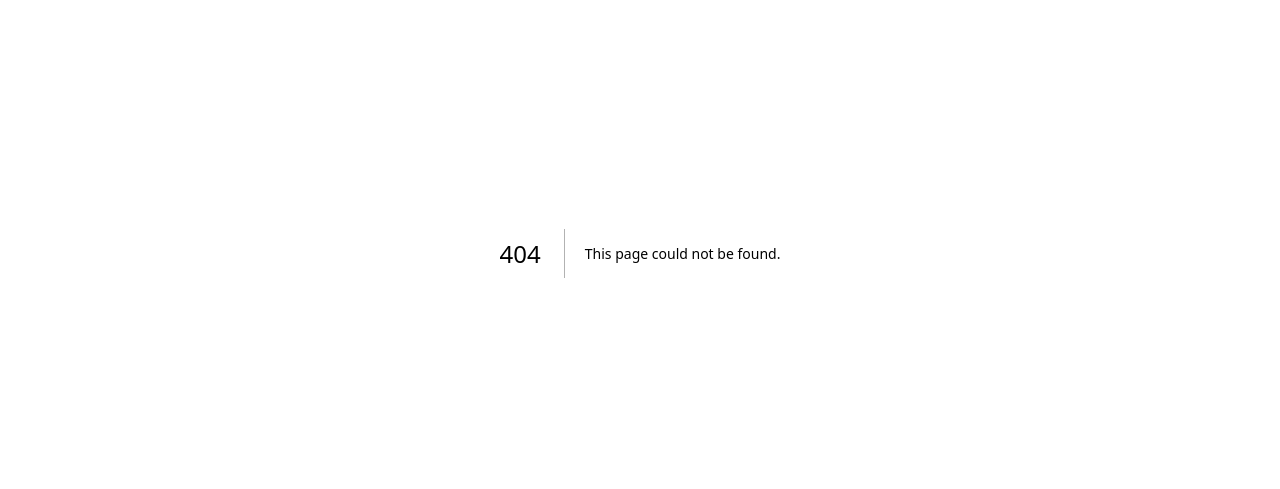
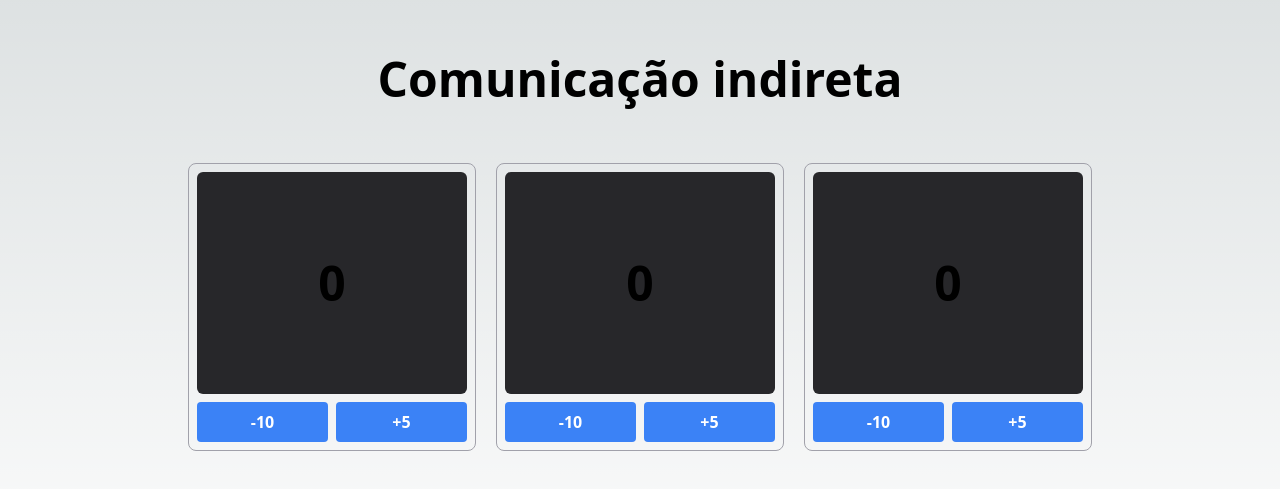
Before and after one commit to VictorMello1993/transformacao-dev-coder, a Next.js app: page /comunicacao/indireta in a window 1280 px wide. Before the commit this address had no page. Shown: the part 147-636 px from the top of the page. Built offline with nearby package versions, Linux system fonts and the light colour scheme.

Commit message:
comunicacao indireta (de filho para o pai)

```diff
--- /dev/null
+++ b/src/components/comunicacao/indireta/Botoes.tsx
@@ -0,0 +1,13 @@
+interface BotoesProps {
+  inc: (valor?: number) => void
+  dec: (valor?: number) => void
+}
+
+export default function Botoes(props: BotoesProps) {
+  return (
+    <div className="flex justify-between pt-2 gap-2">
+      <button className="botoes flex-1" onClick={() => props.dec(10)}>-{10}</button>
+      <button className="botoes flex-1" onClick={() => props.inc(5)}>+{5}</button>
+    </div>
+  )
+}
--- /dev/null
+++ b/src/components/comunicacao/indireta/Contador.tsx
@@ -0,0 +1,22 @@
+import { useState } from "react";
+import Botoes from "./Botoes";
+import Display from "./Display";
+
+export default function Contador() {
+  const [num, setNum] = useState<number>(0)
+
+  function incrementar(valor: number = 1) {
+    setNum(num + valor)
+  }
+
+  function decrementar(valor: number = 1) {
+    setNum(num - valor)
+  }
+
+  return (
+    <div className="flex flex-col p-2 w-72 h-72 border border-zinc-400 rounded-lg">
+      <Display valor={num} />
+      <Botoes inc={incrementar} dec={decrementar} />
+    </div>
+  )
+}
--- /dev/null
+++ b/src/components/comunicacao/indireta/Display.tsx
@@ -0,0 +1,11 @@
+interface DisplayProps {
+  valor: number
+}
+
+export default function Display(props: DisplayProps) {
+  return (
+    <div className="flex justify-center items-center flex-1 bg-zinc-800 text-5xl font-black rounded-md p-5">
+      {props.valor}
+    </div>
+  )
+}
--- /dev/null
+++ b/src/pages/comunicacao/indireta.tsx
@@ -0,0 +1,14 @@
+import Contador from "../../components/comunicacao/indireta/Contador";
+
+export default function PaginaIndireta() {
+  return (
+    <div className="flex flex-col gap-5 justify-center items-center h-screen">
+      <h1 className="text-5xl mb-10 font-black">Comunicação indireta</h1>
+      <div className="flex gap-5">
+        <Contador />
+        <Contador />
+        <Contador />
+      </div>
+    </div>
+  )
+}
--- /dev/null
+++ b/src/styles/componentes.css
@@ -0,0 +1,4 @@
+.botoes{
+  @apply bg-blue-500 text-white;
+  @apply font-bold py-2 px-4 rounded;
+}
--- a/src/styles/globals.css
+++ b/src/styles/globals.css
@@ -1,3 +1,4 @@
+@import url(componentes.css);
 @tailwind base;
 @tailwind components;
 @tailwind utilities;
```
